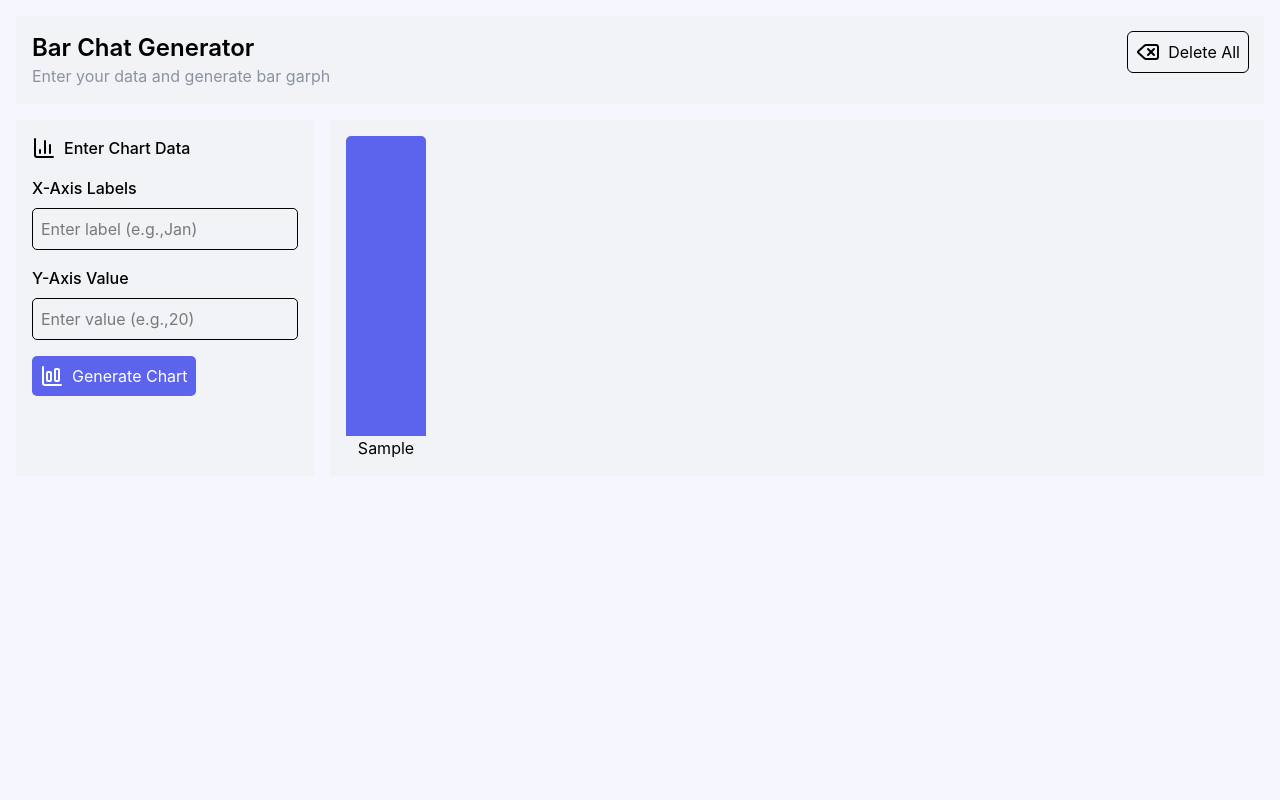
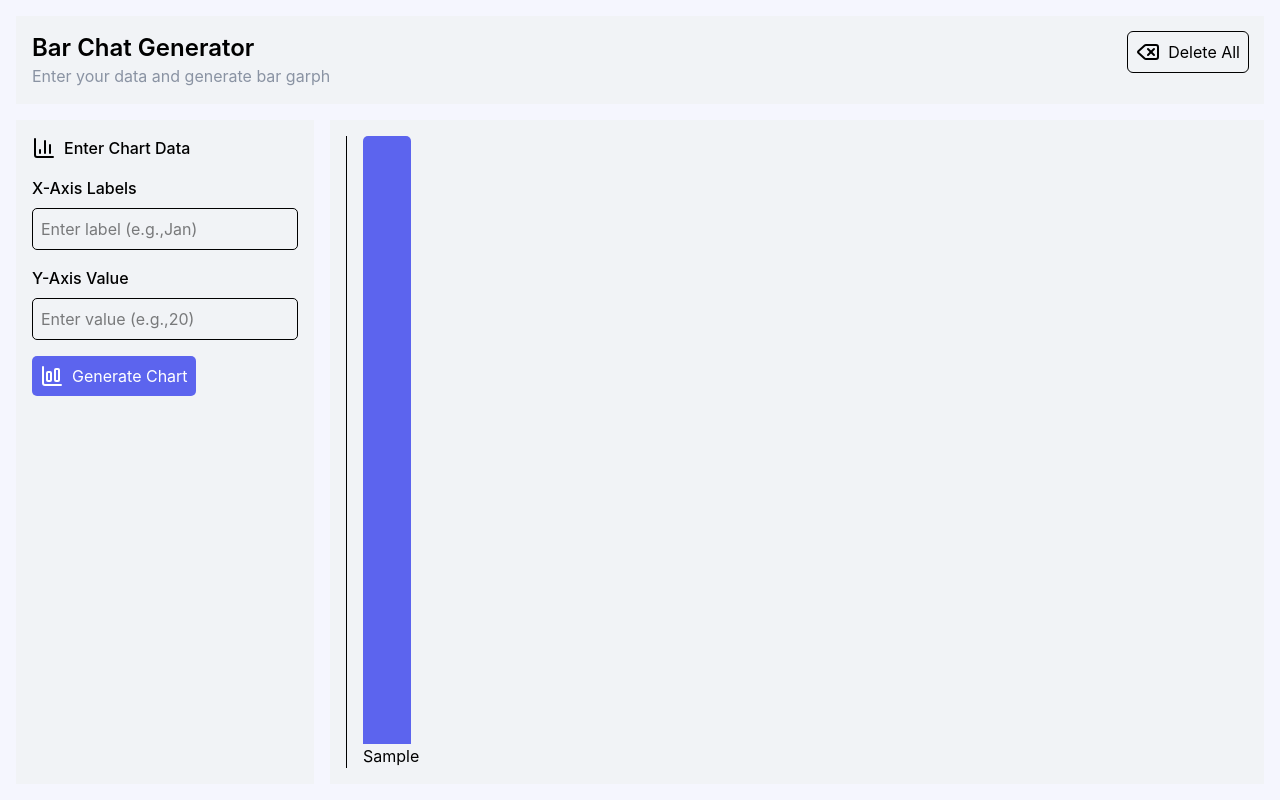
Before and after one commit to krish-patel-simform/barchat-generator, a React (Vite) app: page / in a window 1280 px wide. Both pictures are taken after typing "Sample", "5" into the empty fields and a click on the button "Generate Chart". Built offline with nearby package versions, Linux system fonts and the light colour scheme.

Commit message:
feat:Update the bargraph style

```diff
--- a/src/Component/BarGraph/BarGraph.tsx
+++ b/src/Component/BarGraph/BarGraph.tsx
@@ -1,12 +1,12 @@
 import type { BarGraphProps, BarProps } from "./barGraph.type";
 import style from "./barGraph.module.css";
 
-const MAX_BAR_HEIGHT = 300;
+const MAX_BAR_HEIGHT = 100;
 
 const Bar = ({ xLabel, height }: BarProps) => {
   return (
     <section className={`${style.barContainer}`}>
-      <div style={{ height: `${height}px` }} className={`${style.bar}`}></div>
+      <div style={{ height: `${height}%` }} className={`${style.bar}`}></div>
       <span className={`${style.barContainerLabel}`}>{xLabel}</span>
     </section>
   );
@@ -20,15 +20,11 @@ export default function BarGraph({ data }: BarGraphProps) {
   );
 
   return (
-    <div>
-      <section className={`${style.barGraphContainer}`}>
-        {data.map((obj) => {
-          const height = (obj.yValue / maxValue) * MAX_BAR_HEIGHT;
-          return (
-            <Bar xLabel={obj.xLabel} yValue={obj.yValue} height={height} />
-          );
-        })}
-      </section>
-    </div>
+    <section className={`${style.barGraphContainer}`}>
+      {data.map((obj) => {
+        const height = (obj.yValue / maxValue) * MAX_BAR_HEIGHT;
+        return <Bar xLabel={obj.xLabel} yValue={obj.yValue} height={height} />;
+      })}
+    </section>
   );
 }
--- a/src/Component/BarGraph/barGraph.module.css
+++ b/src/Component/BarGraph/barGraph.module.css
@@ -1,15 +1,15 @@
 @reference 'tailwindcss';
 
 .barGraphContainer {
-  @apply grow flex items-end gap-4;
+  @apply flex items-end gap-4 h-full border-l pl-4;
 }
 
 .bar {
-  @apply w-[5rem] bg-[var(--primary-bg-color)] rounded-tl-[var(--radius)] rounded-tr-[var(--radius)];
+  @apply w-[3rem] bg-[var(--primary-bg-color)] rounded-tl-[var(--radius)] rounded-tr-[var(--radius)];
 }
 
 .barContainer {
-  @apply flex flex-col;
+  @apply flex flex-col h-[100%] justify-end;
 }
 
 .barContainerLabel {
--- a/src/Component/Main/Main.tsx
+++ b/src/Component/Main/Main.tsx
@@ -32,6 +32,8 @@ export default function Main() {
         yValue: value,
       };
       dispatchBarData({ type: "insert", payload: bardata });
+    } else {
+      alert("Please enter all field");
     }
     labelRef.value = "";
     valueRef.value = "";
--- a/src/Component/Main/main.module.css
+++ b/src/Component/Main/main.module.css
@@ -1,7 +1,7 @@
 @reference "tailwindcss";
 
 .mainContainer {
-  @apply flex gap-4;
+  @apply flex gap-4 grow;
 }
 
 .mainBargraphInput {
--- a/src/Component/UI/Button/Button.tsx
+++ b/src/Component/UI/Button/Button.tsx
@@ -10,7 +10,7 @@ export default function Button({
 }: ButtonProps) {
   return (
     <button
-      className={`${outlineColor ? `text-[${outlineColor}] outline-1 outline-[${outlineColor}]` : ""} ${style.btn} ${style[`btn${mode}`]}`}
+      className={`${outlineColor ? `text-[${outlineColor}] outline-[1px] outline-[${outlineColor}]` : ""} ${style.btn} ${style[`btn${mode}`]}`}
       {...rest}
     >
       {LeftIcon}
```
